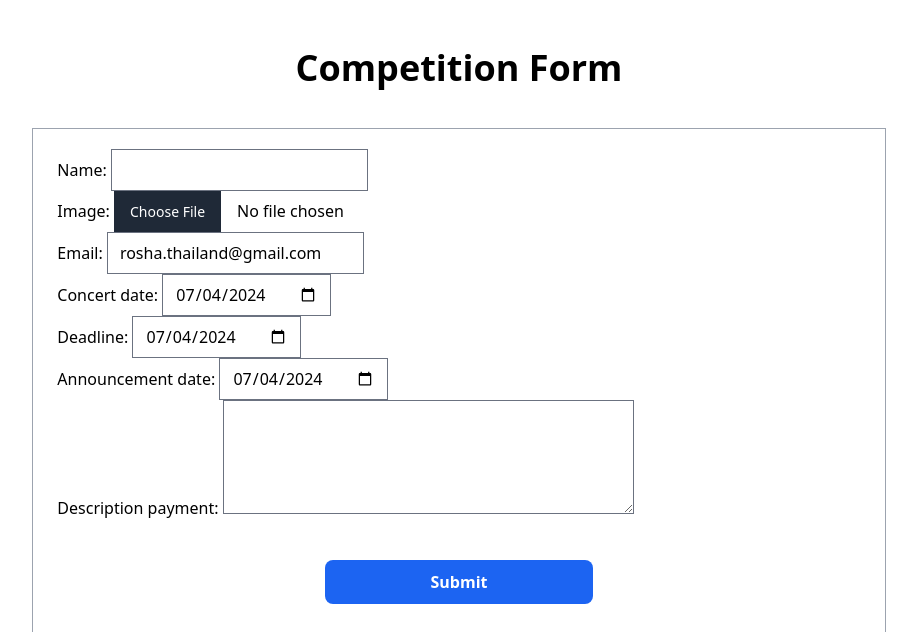
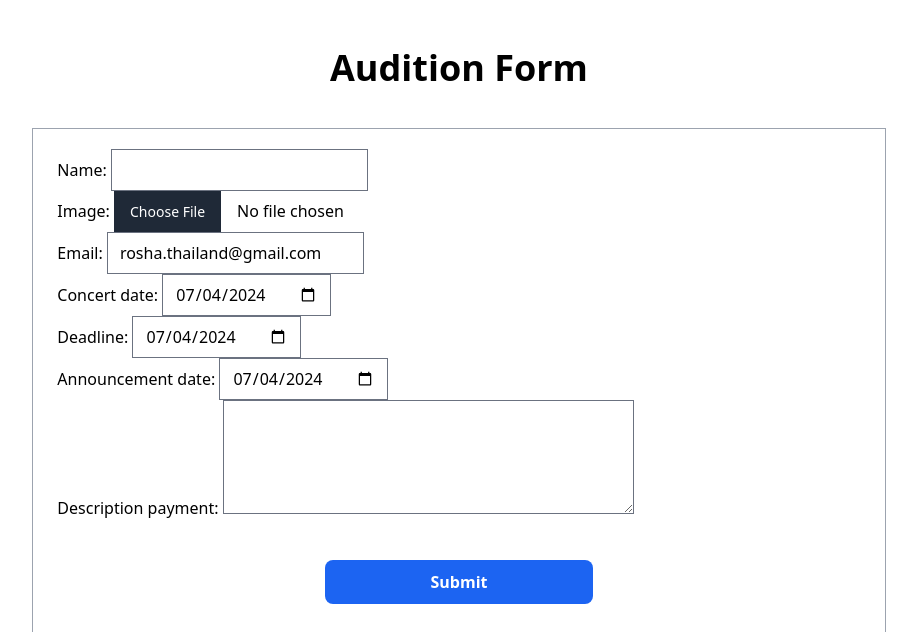
Before and after one commit to llOriginaljuonll/rosha_application, a Django app: page /audition_form/ in a window 1280 px wide. Shown: the part 51-683 px from the top of the page, without its empty margins (181-1098 px from the left). Run offline with Django 5.2, Linux system fonts and the light colour scheme; the visitor is signed in with stand-in values (Sample User, id 1); data that the repository does not hold is empty; style sheets or scripts are compiled from the project's sources; parts of the project's set-up code (start-up, migrations or seed data) failed here and were passed over; some libraries are stand-ins or nearby versions.

Commit message:
rename title

```diff
--- a/templates/events/audition/audition_form.html
+++ b/templates/events/audition/audition_form.html
@@ -4,7 +4,7 @@
 
 {% block content %}
     <div class="w-8/12 h-full my-12 content-center mx-auto">
-        <h1 class="text-4xl font-semibold text-center pb-5">Competition Form</h1>
+        <h1 class="text-4xl font-semibold text-center pb-5">Audition Form</h1>
         <form action="{% url "audition:form" %}" method="post" enctype="multipart/form-data" class="mt-5 border border-gray-400 pt-5 pb-2 px-6">
             {% csrf_token %}
             {{ form|crispy }}
```
